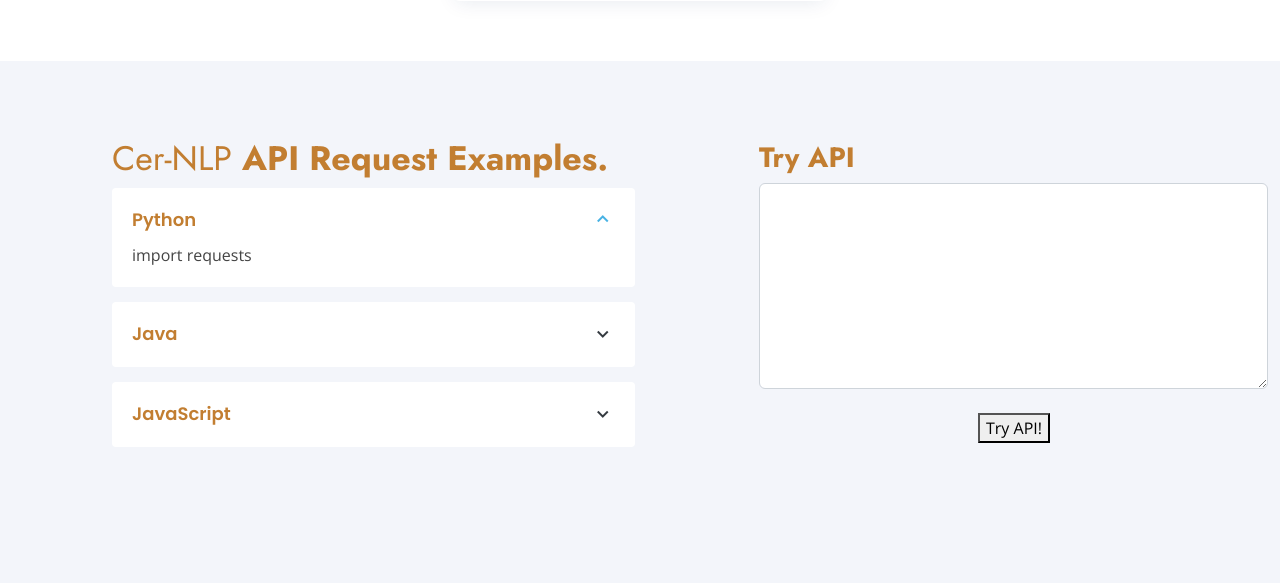
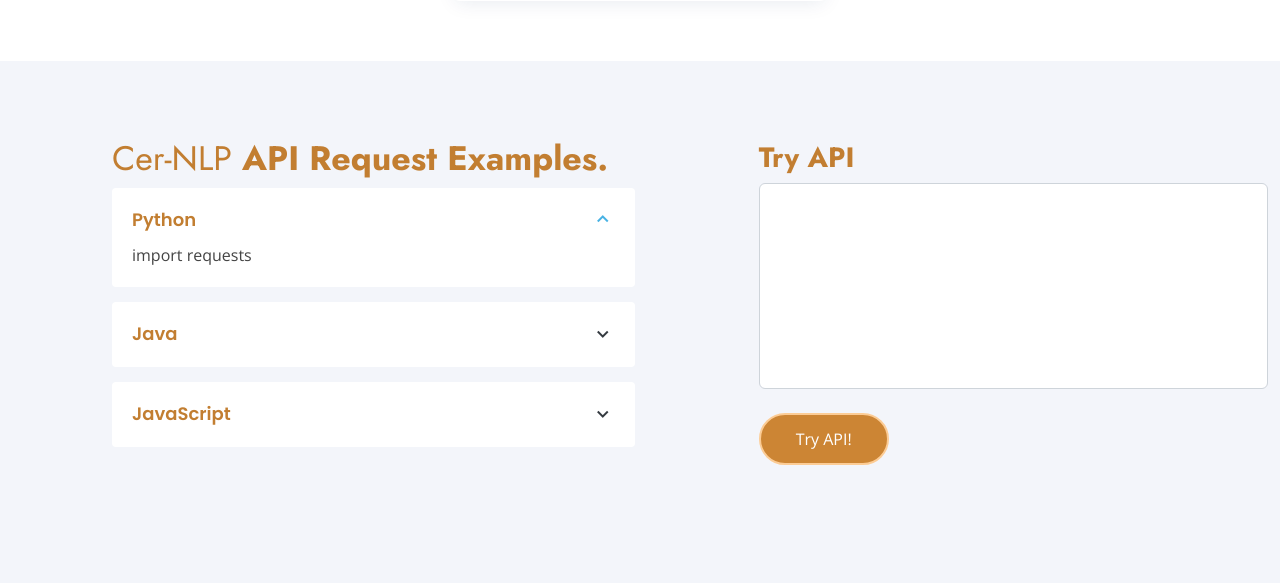
Before and after one commit to erythropygia/Django-BertEnsembleAPI, a Django app: page /userdetails/ in a window 1280 px wide. Shown: the part 705-1289 px from the top of the page. Run offline with Django 4.2, Linux system fonts and the light colour scheme; a user stored in the database is signed in; data comes from the database, SQL or seed files in the repository; both versions use the stored data as it was after the commit; some libraries are stand-ins or nearby versions.

Commit message:
frontend finished

```diff
--- a/BertAPI/API/admin.py
+++ b/BertAPI/API/admin.py
@@ -4,6 +4,7 @@ from django.contrib import admin
 from django.contrib.auth.admin import UserAdmin
 from django.contrib.auth.models import User
 from rest_framework.authtoken.models import Token
+
 
 #CREATE-TOKEN-WHEN-CREATE-USER
 
@@ -24,13 +25,12 @@ class AdminPanel(UserAdmin):
         return 100
 
     def usage_count(self, obj):
-        return obj.usage_rights if hasattr(obj, 'usage_count') else "-"
+        return obj.usage_rights if hasattr(obj, 'usage_rights') else "-"
 
     def save_model(self, request, obj, form, change):
         super().save_model(request, obj, form, change)
         if change:
             token = Token.objects.get_or_create(user=obj)
 
-
 admin.site.unregister(User)
 admin.site.register(User, AdminPanel)
--- a/BertAPI/API/views.py
+++ b/BertAPI/API/views.py
@@ -1,6 +1,6 @@
 from django.shortcuts import render,redirect
 
-#LOGIN-REQUESTS
+#USER-DETAILS-REQUESTS
 #####################################################################################################################
 
 from django.contrib.auth.decorators import login_required
--- a/static/assets/css/style.css
+++ b/static/assets/css/style.css
@@ -1619,3 +1619,26 @@ section {
   }
 
 }
+
+
+/* API REQUEST BUTTON */
+
+#process-button{
+  display: inline-block;
+  padding: 12px 35px;
+  border-radius: 50px;
+  transition: none;
+  font-size: 16px;
+  font-weight: 500;
+  transition: 0.3s;
+  background: #cc8534;
+  color: #fff;
+  border: 2px solid #fccc95;
+}
+#process-button:hover {
+  background: #ff8800;
+}
+
+#input-text-process:focus{
+  border: 3px solid #ff8800;
+}
--- a/static/assets/js/request.js
+++ b/static/assets/js/request.js
@@ -1,5 +1,5 @@
 function processText(auth_token) {
-  var inputText = document.getElementById("input-text").value;
+  var inputText = document.getElementById("input-text-process").value;
   var processButton = document.getElementById("process-button");
 
   // disable the button to prevent further processing
--- a/templates/userdetails.html
+++ b/templates/userdetails.html
@@ -177,23 +177,19 @@
                 </li>
               </ul>
             </div>
-
           </div>
 
           <div class="col-lg-5 align-items-stretch order-1 order-lg-2 img" data-aos="zoom-in" data-aos-delay="150">
-
             <form>
               <div class="form-group" style="margin-top:4%; max-width: 600px;">
                 <h3 style="color:#c27e31;"><strong>Try API</strong></h3>
-                <textarea class="form-control" type="text" id="input-text" name="input-text"" rows="8" required></textarea>
+                <textarea class="form-control" type="text" id="input-text-process" name="input-text-process" rows="8" required style="resize:none;"></textarea>
                 <br>
-                <button type="button" id="process-button" onclick="processText('{{ auth_token }}')" style="margin-left:43%;">Try API!</button>
+                <button type="button" id="process-button" onclick="processText('{{ auth_token }}')">Try API!</button>
+                <br>
+                <center><strong><h5 id="result" style="color:#c27e31"></h5></strong></center>
               </div>
-
             </form>
-            <br>
-            <p id="result"></p>
-
           </div>
 
     </section><!-- End Why Us Section -->
```
Also changed, not shown: BertAPI/API/migrations/0007_initial.py (added), BertAPI/API/migrations/0008_delete_user.py (added), BertAPI/API/migrations/0009_initial.py (added), BertAPI/API/migrations/0010_user_phone.py (added), BertAPI/API/signals.py (line endings or trailing spaces), BertAPI/settings.py (line endings or trailing spaces), db.sqlite3.
